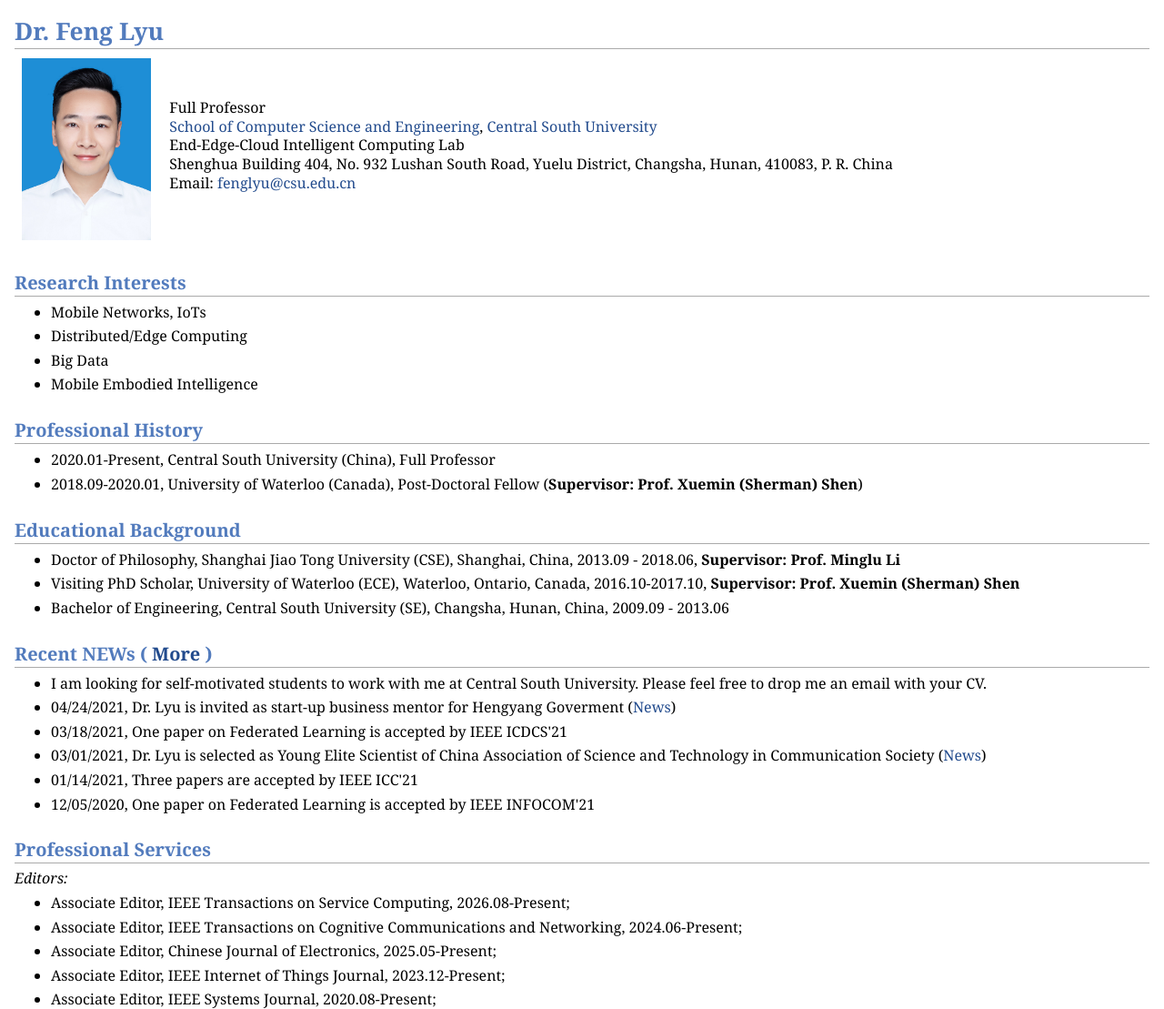
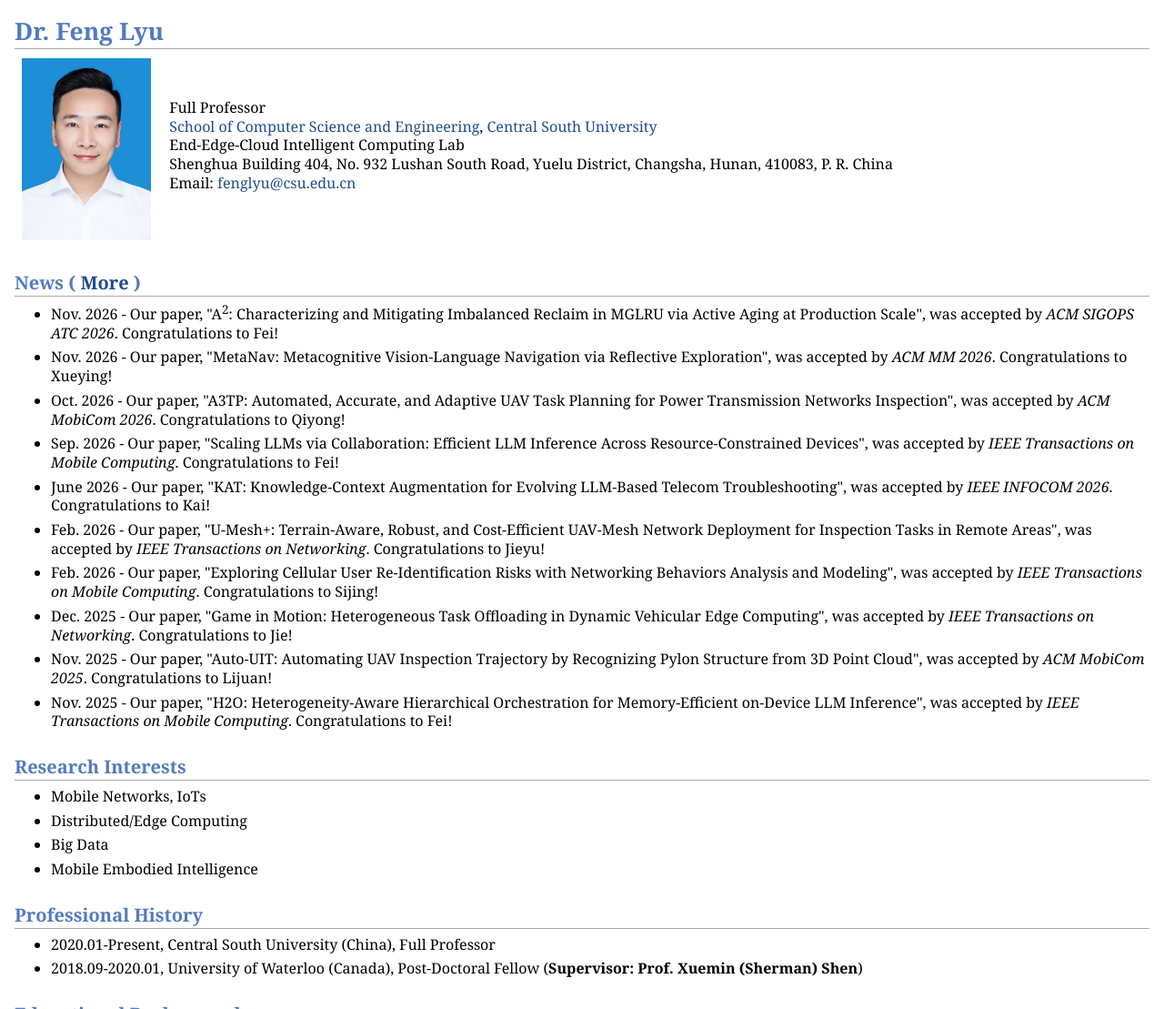
Before and after one commit to F-Lyu/F-Lyu.github.io, a plain HTML site: page index.html in a window 1280 px wide. Shown: the top 1109 px of the page at 91% size. Drawn offline with Linux system fonts and the light colour scheme.

Commit message:
Refresh paper news and place it before research interests

```diff
--- a/index.html
+++ b/index.html
@@ -19,6 +19,31 @@ End-Edge-Cloud Intelligent Computing Lab <br />
 Shenghua Building 404, No. 932 Lushan South Road, Yuelu District, Changsha, Hunan, 410083, P. R. China <br />
 Email:      <a href="mailto:fenglyu@csu.edu.cn">fenglyu@csu.edu.cn</a><br /></p>
 </td></tr></table>
+<h2>News ( <a href="news.html">More</a> )</h2>
+<!-- Temporary News dates use online publication dates, not confirmed acceptance dates. Exploring Cellular uses the Feb. 2026 issue month as a fallback. -->
+<ul>
+<li><p>Nov. 2026 - Our paper, &quot;A<sup>2</sup>: Characterizing and Mitigating Imbalanced Reclaim in MGLRU via Active Aging at Production Scale&quot;, was accepted by <em>ACM SIGOPS ATC 2026</em>. Congratulations to Fei!</p>
+</li>
+<li><p>Nov. 2026 - Our paper, &quot;MetaNav: Metacognitive Vision-Language Navigation via Reflective Exploration&quot;, was accepted by <em>ACM MM 2026</em>. Congratulations to Xueying!</p>
+</li>
+<li><p>Oct. 2026 - Our paper, &quot;A3TP: Automated, Accurate, and Adaptive UAV Task Planning for Power Transmission Networks Inspection&quot;, was accepted by <em>ACM MobiCom 2026</em>. Congratulations to Qiyong!</p>
+</li>
+<li><p>Sep. 2026 - Our paper, &quot;Scaling LLMs via Collaboration: Efficient LLM Inference Across Resource-Constrained Devices&quot;, was accepted by <em>IEEE Transactions on Mobile Computing</em>. Congratulations to Fei!</p>
+</li>
+<li><p>June 2026 - Our paper, &quot;KAT: Knowledge-Context Augmentation for Evolving LLM-Based Telecom Troubleshooting&quot;, was accepted by <em>IEEE INFOCOM 2026</em>. Congratulations to Kai!</p>
+</li>
+<li><p>Feb. 2026 - Our paper, &quot;U-Mesh+: Terrain-Aware, Robust, and Cost-Efficient UAV-Mesh Network Deployment for Inspection Tasks in Remote Areas&quot;, was accepted by <em>IEEE Transactions on Networking</em>. Congratulations to Jieyu!</p>
+</li>
+<li><p>Feb. 2026 - Our paper, &quot;Exploring Cellular User Re-Identification Risks with Networking Behaviors Analysis and Modeling&quot;, was accepted by <em>IEEE Transactions on Mobile Computing</em>. Congratulations to Sijing!</p>
+</li>
+<li><p>Dec. 2025 - Our paper, &quot;Game in Motion: Heterogeneous Task Offloading in Dynamic Vehicular Edge Computing&quot;, was accepted by <em>IEEE Transactions on Networking</em>. Congratulations to Jie!</p>
+</li>
+<li><p>Nov. 2025 - Our paper, &quot;Auto-UIT: Automating UAV Inspection Trajectory by Recognizing Pylon Structure from 3D Point Cloud&quot;, was accepted by <em>ACM MobiCom 2025</em>. Congratulations to Lijuan!</p>
+</li>
+<li><p>Nov. 2025 - Our paper, &quot;H2O: Heterogeneity-Aware Hierarchical Orchestration for Memory-Efficient on-Device LLM Inference&quot;, was accepted by <em>IEEE Transactions on Mobile Computing</em>. Congratulations to Fei!</p>
+</li>
+</ul>
+
 <h2>Research Interests</h2>
 <ul>
 <li><p>Mobile Networks, IoTs</p>
@@ -51,28 +76,6 @@ Email:      <a href="mailto:fenglyu@csu.edu.cn">fenglyu@csu.edu.cn</a><br /></p>
 </li>
 <li><p>Bachelor of Engineering, Central South University (SE), Changsha, Hunan, China, 2009.09 - 2013.06</p>
 </li>
-</ul>
-
-<h2>Recent NEWs ( <a href="news.html">More</a> )</h2>
-<ul>
-<li><p>I am looking for self-motivated students to work with me at Central South University. Please feel free to drop me an email with your CV.</p>
-</li>
-
-<li><p>04/24/2021, Dr. Lyu is invited as start-up business mentor for Hengyang Goverment (<a href="http://www.e0734.com/index.php?m=content&c=app&a=show&catid=31&id=428218&tsc=MjM4MDEtMTYxOTcwMDcyMA==">News</a>)</p>
-</li>
-
-<li><p>03/18/2021, One paper on Federated Learning is accepted by IEEE ICDCS'21</p>
-</li>
-
-<li><p>03/01/2021, Dr. Lyu is selected as Young Elite Scientist of China Association of Science and Technology in Communication Society (<a href="http://www.china-cic.cn/Detail/24/67/2951">News</a>)</p>
-</li>
-
-<li><p>01/14/2021, Three papers are accepted by IEEE ICC'21</p>
-</li>
-
-<li><p>12/05/2020, One paper on Federated Learning is accepted by IEEE INFOCOM'21</p>
-</li>
-
 </ul>
 
 <h2>Professional Services</h2>
```
Also changed, not shown: news.html (+21 -2 lines), 2 other files.
